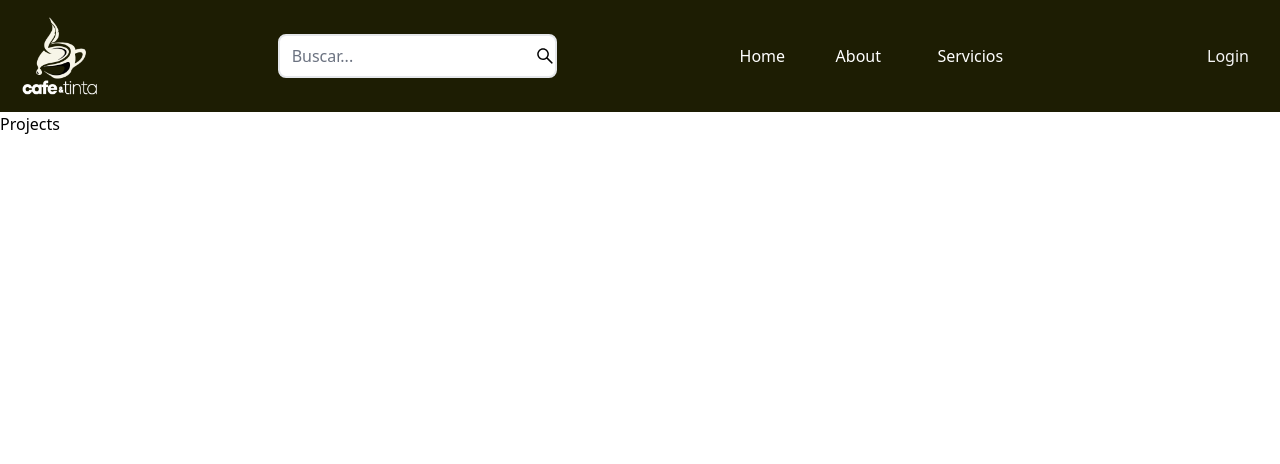
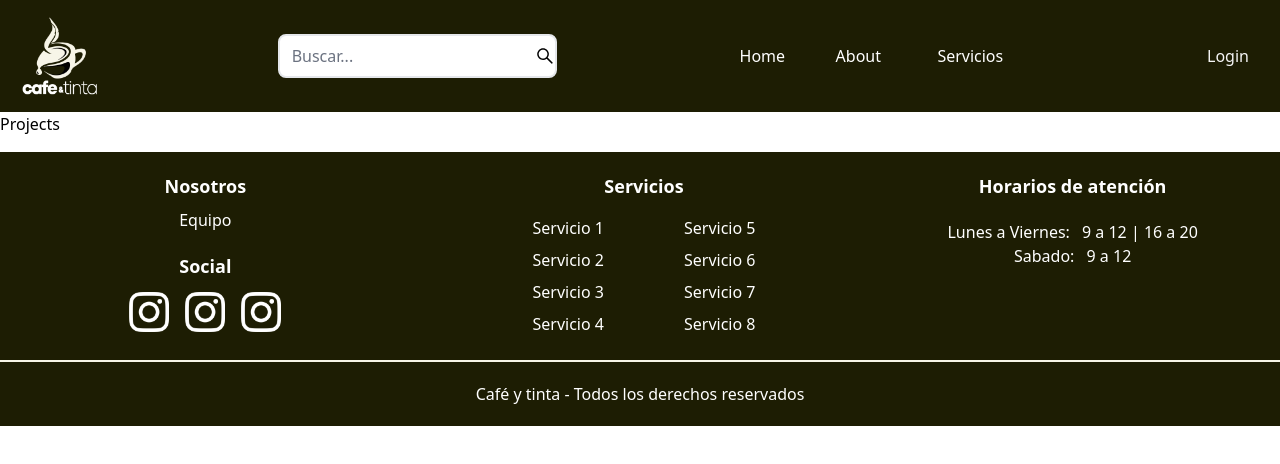
Before and after one commit to JohnRM992/Blog-Editorial-MERN, a React (Vite) app in the folder client/: page /projects in a window 1280 px wide. Shown: the top 464 px of the page. Built offline with nearby package versions, Linux system fonts and the light colour scheme.

Commit message:
Create footer component

```diff
--- a/client/src/App.jsx
+++ b/client/src/App.jsx
@@ -7,6 +7,7 @@ import SignIn from './pages/SignIn'
 import Dashboard from './pages/Dashboard'
 import Projects from './pages/Projects'
 import Header from './components/Header'
+import Footer from './components/Footer'
 
 export default function App() {
   return (
@@ -24,7 +25,7 @@ export default function App() {
     <Route path = "/projects" element={<Projects />} />
 
     </Routes>
-
+    <Footer />
     </BrowserRouter>
   )
 }
--- /dev/null
+++ b/client/src/components/Footer.jsx
@@ -0,0 +1,62 @@
+// import React from 'react'
+// import { Footer } from 'flowbite-react'
+
+import { Link } from "react-router-dom";
+
+export default function FooterComponent() {
+  return (
+    <footer className="bg-[#1D1D03] text-white">
+        <div className="">
+            {/* REDES */}
+
+            <div className="grid lg:grid-cols-3 gap-3 sm:mt-4 sm:grid-cols-3 sm:gap-6 pt-5">
+                <div>
+                <Link to='/about'>
+                <h4 className="text-center text-lg font-semibold mb-2">Nosotros</h4>
+                <p className="text-center">Equipo</p>
+                </Link>
+
+                <div>
+                    <h4 className="text-center text-lg font-semibold pt-5">Social</h4>
+                <div className="pt-1 ">
+                    <div className="flex mb-5 justify-center">
+            <a href="https://www.instagram.com/cafeytinta.ediciones/"><img src="../../images/instagram_contorno_blanco.png" alt="Instagram" className="w-14 p-2"/></a>
+            <a href="https://www.instagram.com/cafeytinta.ediciones/"><img src="../../images/instagram_contorno_blanco.png" alt="Instagram" className="w-14 p-2"/></a>
+            <a href="https://www.instagram.com/cafeytinta.ediciones/"><img src="../../images/instagram_contorno_blanco.png" alt="Instagram" className="w-14 p-2"/></a>
+            </div>
+            </div>
+
+            </div>
+                </div>
+                <div>
+                    <h4 className="text-lg  pl-2 font-semibold  flex justify-center mb-2 ">Servicios</h4>
+                    <div className="flex gap-20 justify-center">
+
+                    <div className="pl-2 ">
+                    <p className="mt-2 mb-1">Servicio 1</p>
+                    <p className="mt-2 mb-1">Servicio 2</p>
+                    <p className="mt-2 mb-1">Servicio 3</p>
+                    <p className="mt-2 mb-1">Servicio 4</p>
+                    </div>
+                    <div>
+                    <p className="mt-2 mb-1">Servicio 5</p>
+                    <p className="mt-2 mb-1">Servicio 6</p>
+                    <p className="mt-2 mb-1">Servicio 7</p>
+                    <p className="mt-2 mb-1">Servicio 8</p>
+                    </div>
+                    </div>
+                </div>
+
+                <div className="justify-center sm: mb-5 md:pr-1">
+                    <h4 className="text-center text-lg font-semibold mb-5">Horarios de atención</h4>
+                    <p className="text-center">Lunes a Viernes: <span className="ml-2">9 a 12 | 16 a 20</span> </p>
+                    <p className="text-center">Sabado: <span className="ml-2">9 a 12</span> </p>
+                </div>
+            </div>
+            {/* DERECHOS */}
+        <div className="text-center border-t-2 border-[#F7F5E8] p-5">Café y tinta - Todos los derechos reservados</div>
+        </div>
+
+    </footer>
+  )
+}
```
Also changed, not shown: client/public/images/instagram_contorno_blanco.png (added).
